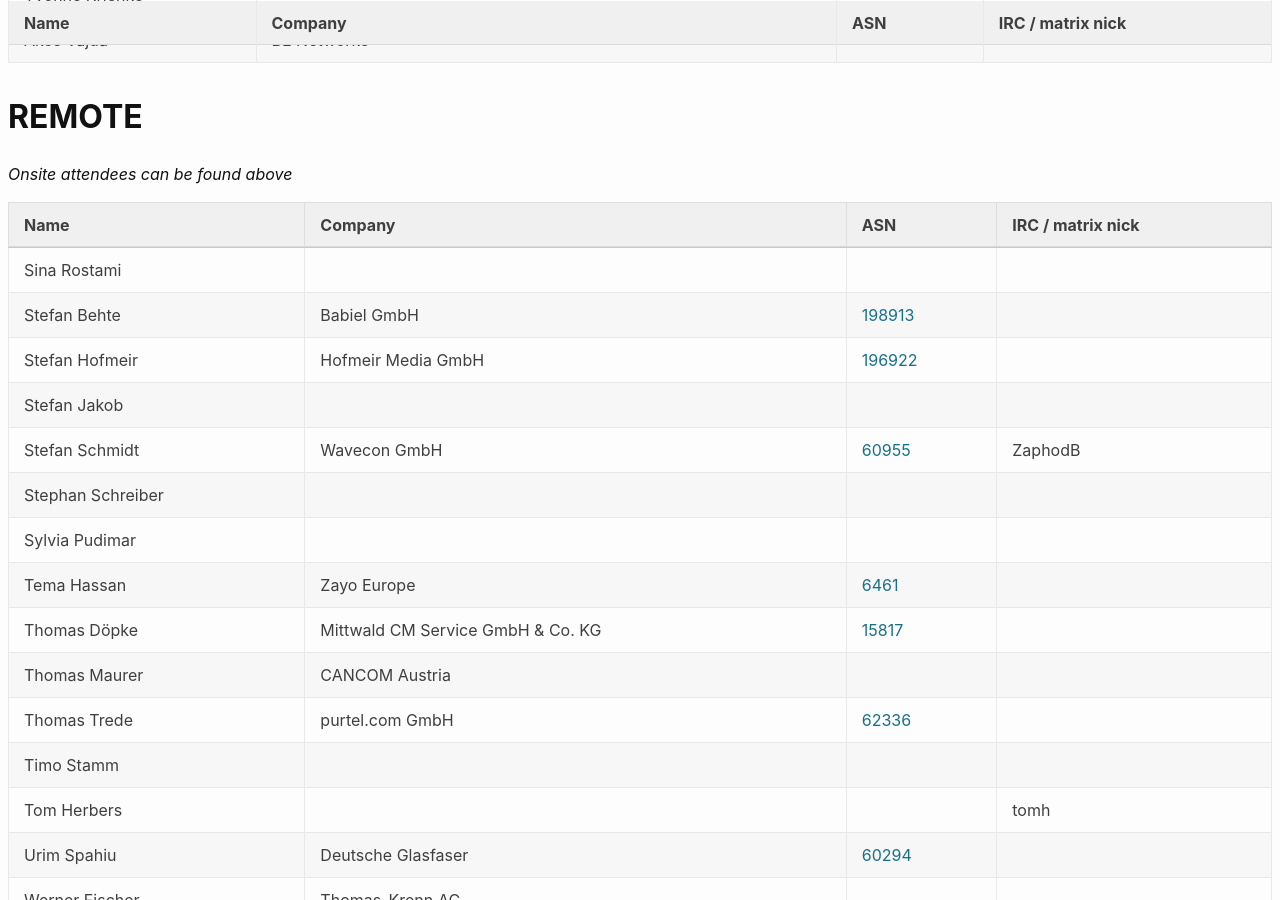
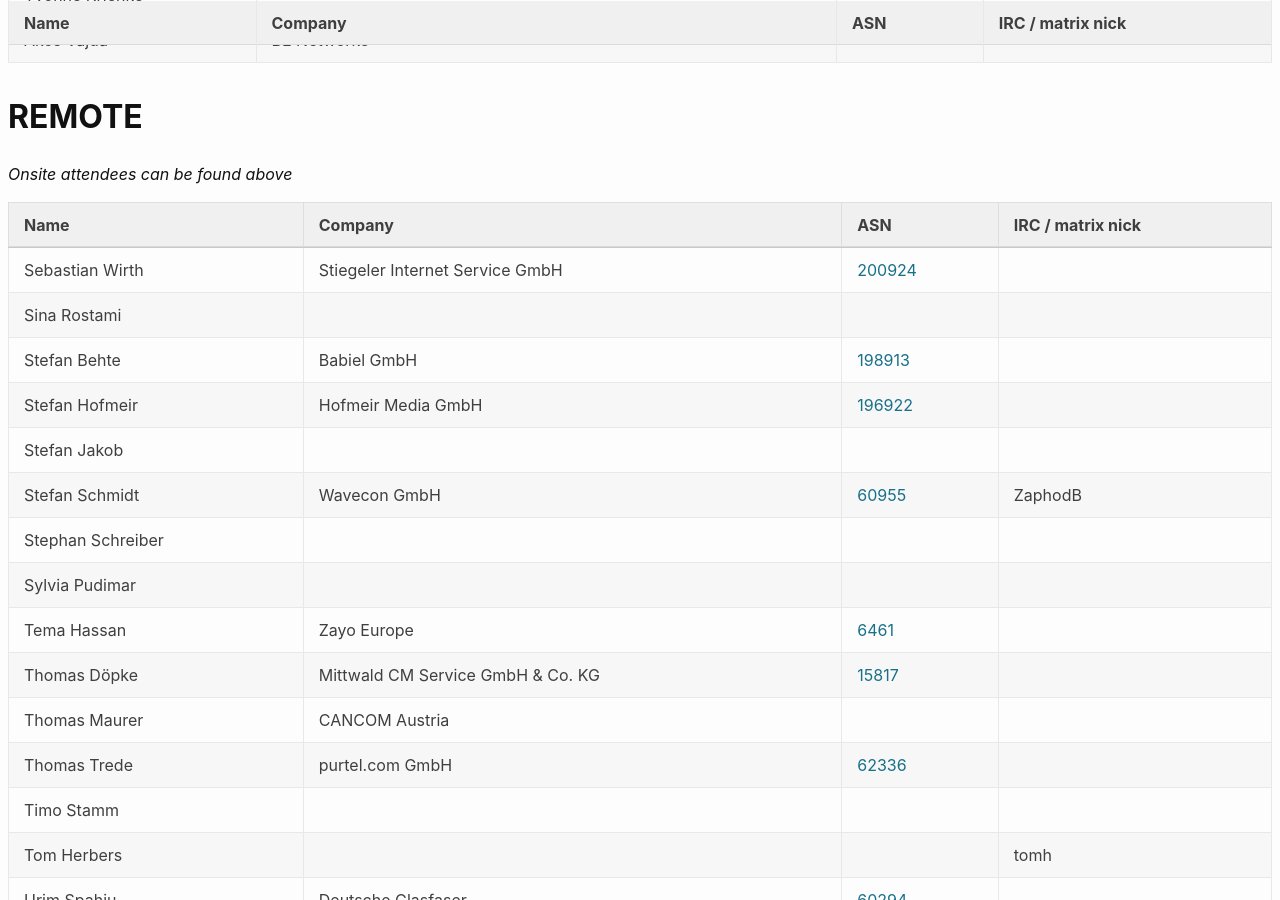
Before and after one commit to denog/pretix-attendeelist, a Jekyll site: the page built from denog16/index.markdown, in a window 1280 px wide and 900 px high, scrolled down 24624 px. Built offline with Jekyll 4.4.1, drawn with Linux system fonts in a browser that asks for light colours.

Commit message:
Latest data: Thu Nov  7 22:10:32 UTC 2024

```diff
--- a/_data/attendees_denog16_online.json
+++ b/_data/attendees_denog16_online.json
@@ -1,4 +1,10 @@
 [
+  {
+    "name": "Sebastian Wirth",
+    "company": "Stiegeler Internet Service GmbH",
+    "irc": null,
+    "asn": "200924"
+  },
   {
     "name": "Sina Rostami",
     "company": null,
```
